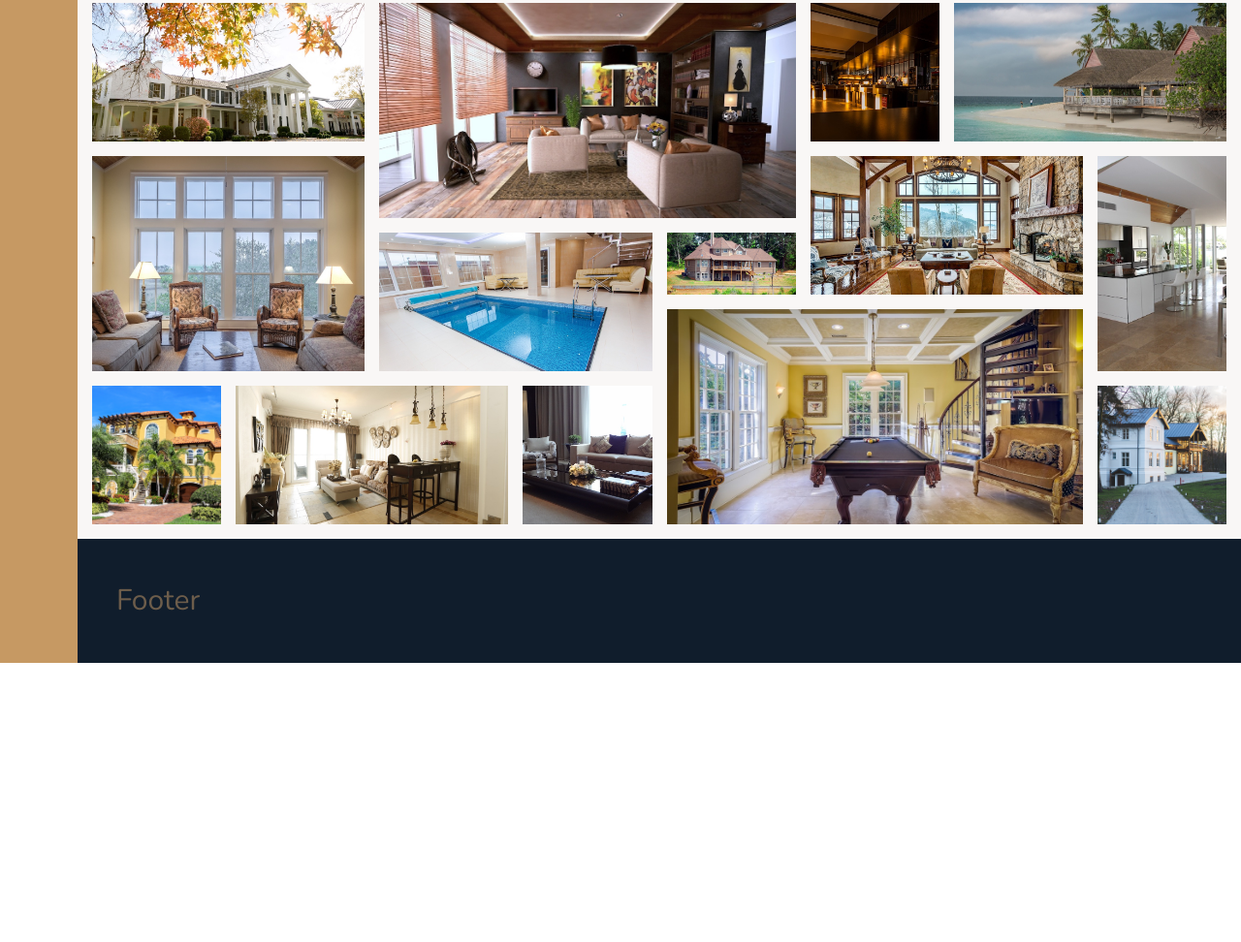
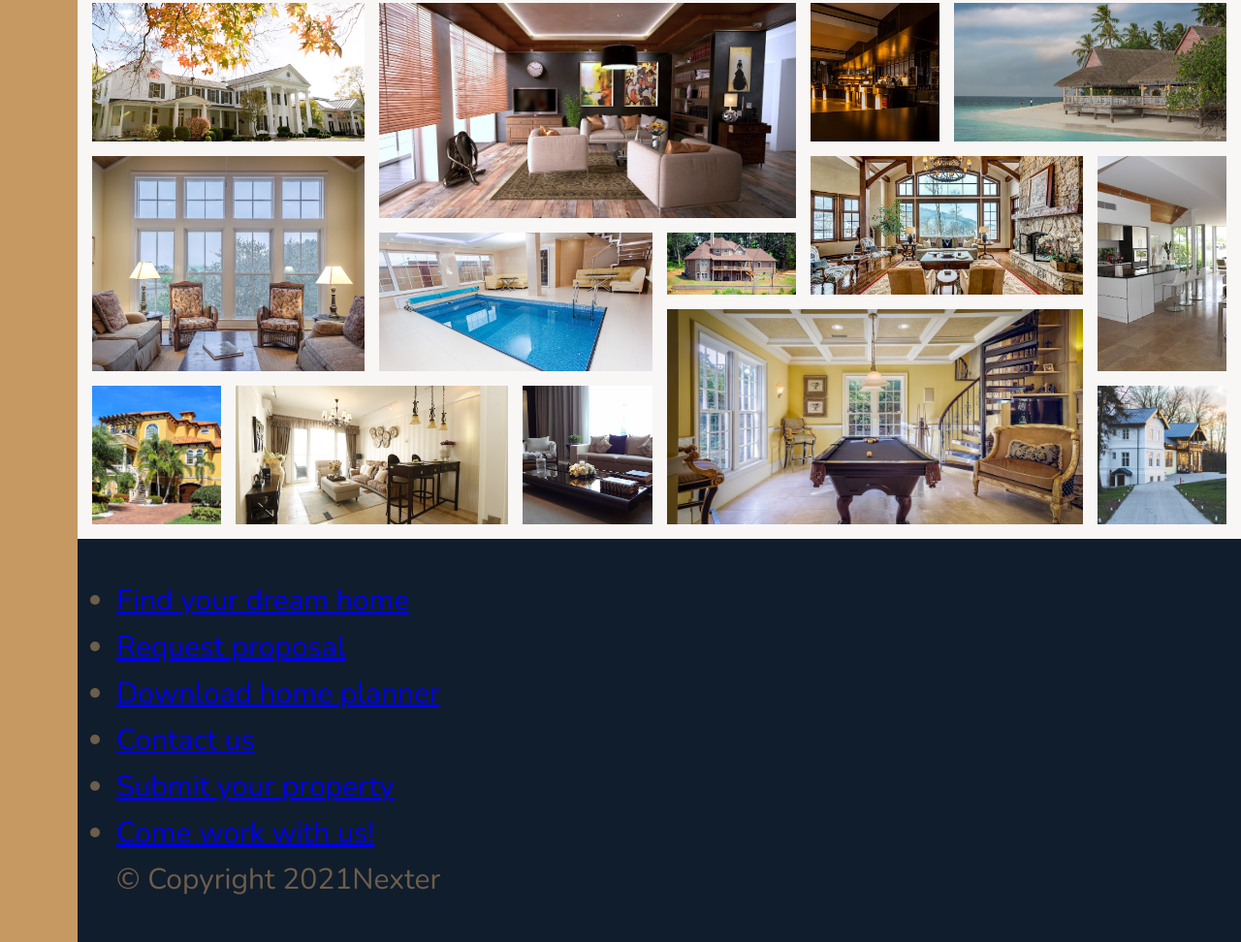
Before and after one commit to randyaajr/css-grid-layout_nexter-project, a website: page index.html in a window 1280 px wide. Shown: the part 3266-4238 px from the top of the page at 97% size. Before the commit the page ends 3950 px from the top, so only its background shows below. Drawn offline with nearby package versions, Linux system fonts and the light colour scheme.

Commit message:
Built out footer section

```diff
--- a/index.html
+++ b/index.html
@@ -313,7 +313,20 @@
     </section>
 
     <footer class="footer">
-        Footer
+        <ul class="nav">
+            <li class="nav__item"><a href="#" class="nav__link">Find your dream home</a></li>
+            <li class="nav__item"><a href="#" class="nav__link">Request proposal</a></li>
+            <li class="nav__item"><a href="#" class="nav__link">Download home planner</a></li>
+            <li class="nav__item"><a href="#" class="nav__link">Contact us</a></li>
+            <li class="nav__item"><a href="#" class="nav__link">Submit your property</a></li>
+            <li class="nav__item"><a href="#" class="nav__link">Come work with us!</a></li>
+        </ul>
+        <p class="copyright">
+            &copy; Copyright
+            <script>
+                document.write(new Date().getFullYear());
+            </script>Nexter
+        </p>
     </footer>
 </body>
 
```
